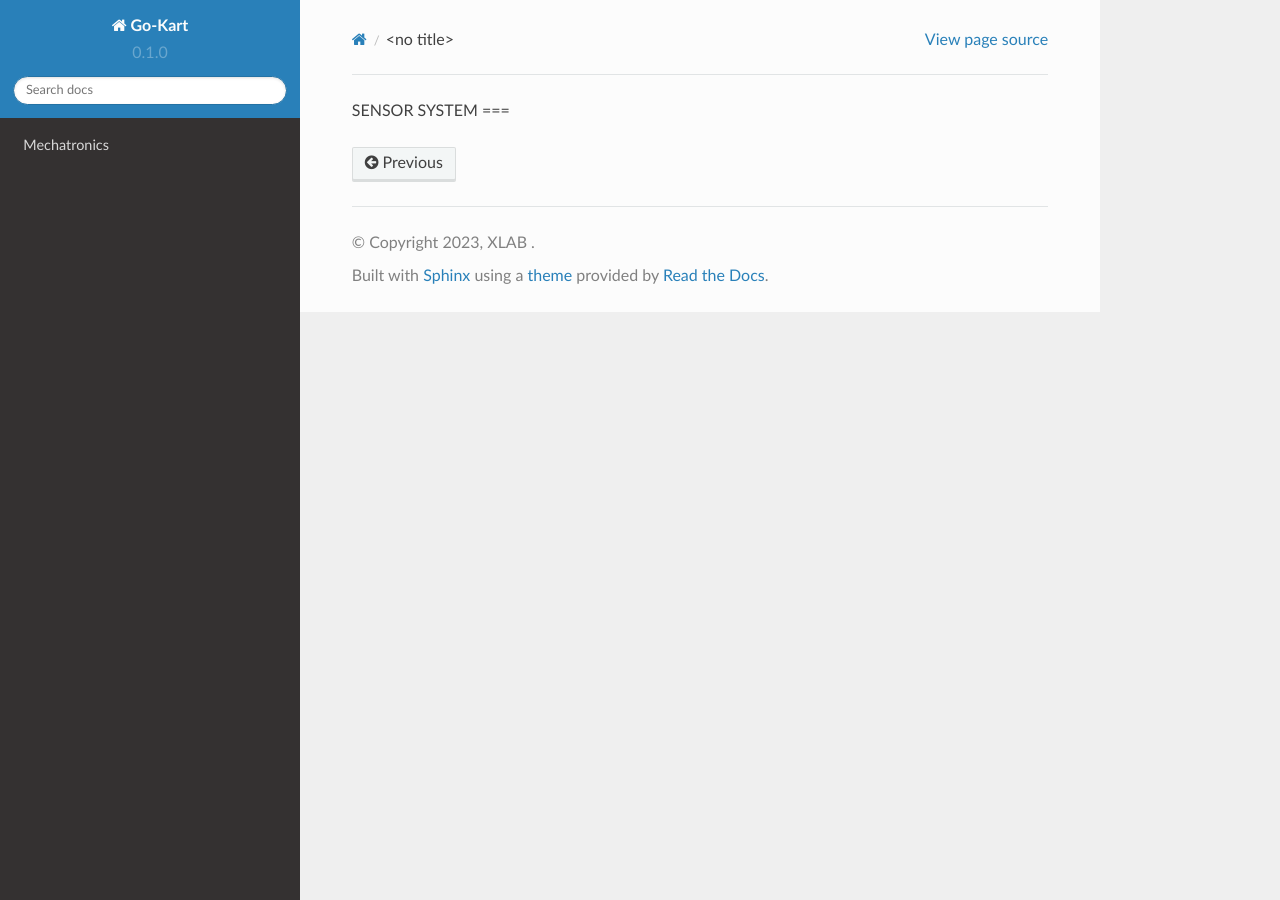
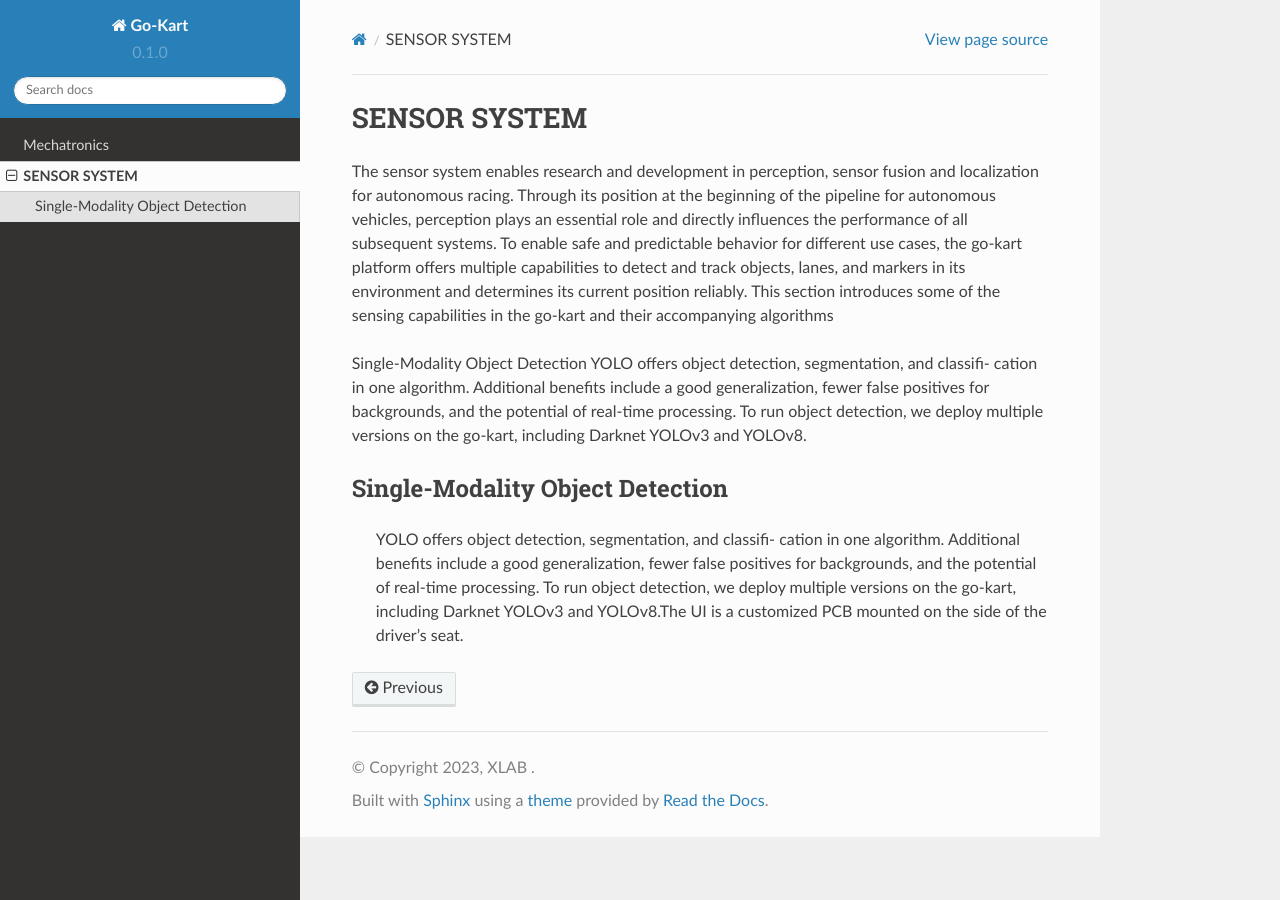
Before and after one commit to mlab-upenn/Go-Kart, a Sphinx documentation site: the page built from docs/source/api.rst, in a window 1280 px wide. Built offline with Sphinx 7.4.7 and the Read the Docs theme 2.0.0, drawn with Linux system fonts in a browser that asks for light colours; pages that are not in the unit, such as notebooks, are missing from menus.

Commit message:
Update api.rst

```diff
--- a/docs/source/api.rst
+++ b/docs/source/api.rst
@@ -1,2 +1,16 @@
 SENSOR SYSTEM
-===
+===============
+
+The sensor system enables research and development in perception, sensor fusion and localization for autonomous racing. Through its position at the beginning of the pipeline for autonomous vehicles, perception plays an essential role and directly influences the performance of all subsequent systems. To enable safe and predictable behavior for different use cases, the go-kart platform offers multiple capabilities to detect and track objects, lanes, and markers in its environment and determines its current position reliably. This section introduces some of the sensing capabilities in the go-kart and their accompanying algorithms
+
+Single-Modality Object Detection
+YOLO offers object detection, segmentation, and classifi- cation in one algorithm. Additional benefits include a good generalization, fewer false positives for backgrounds, and the potential of real-time processing. To run object detection, we deploy multiple versions on the go-kart, including Darknet YOLOv3 and YOLOv8.
+
+Single-Modality Object Detection
+----------------------------------
+
+                    YOLO offers object detection, segmentation, and classifi- cation in one algorithm.
+                    Additional benefits include a good generalization, fewer false positives for backgrounds,
+                    and the potential of real-time processing. To run object detection, we deploy multiple versions
+                    on the go-kart, including Darknet YOLOv3 and YOLOv8.The UI is a customized PCB mounted on
+                    the side of the driver’s seat.
```
